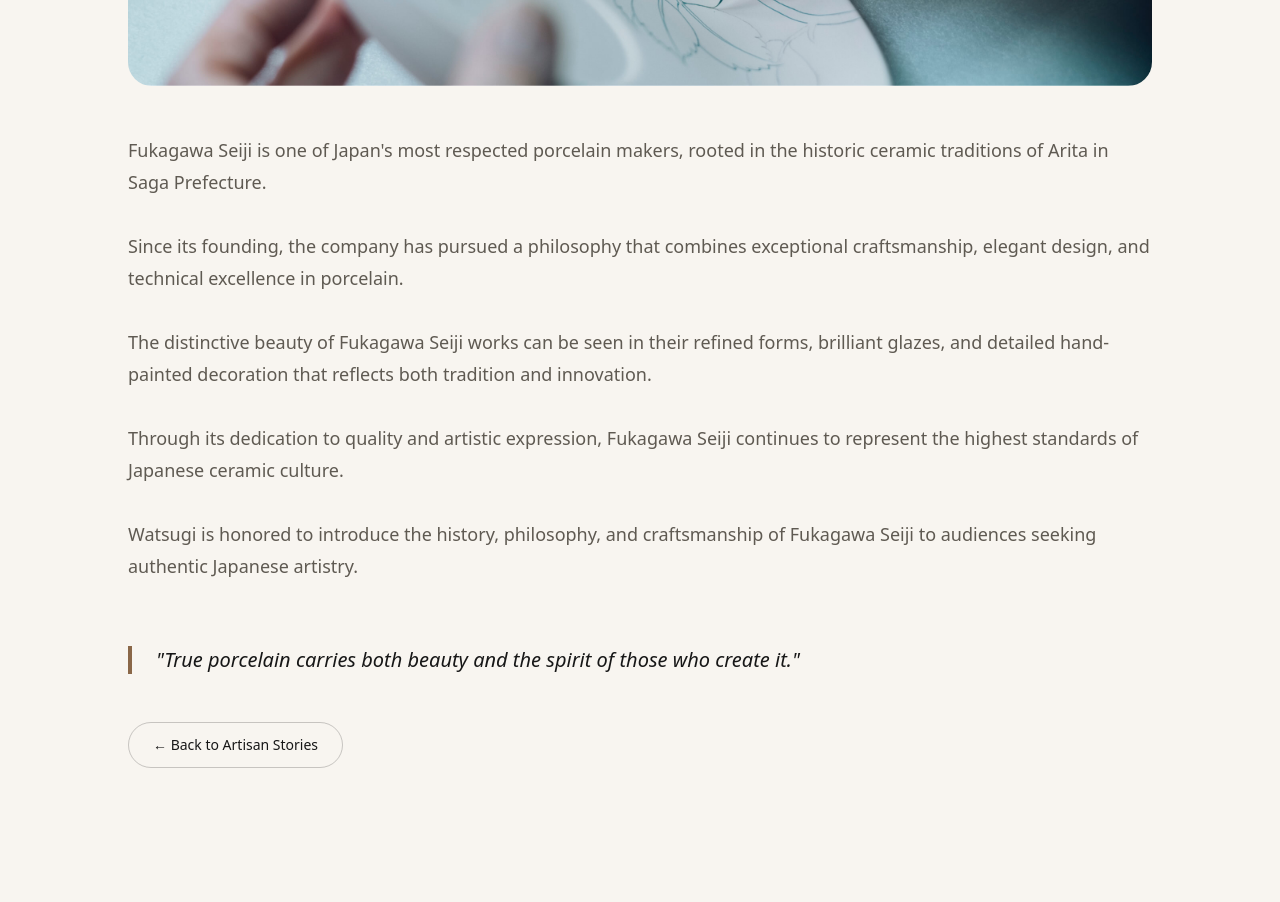
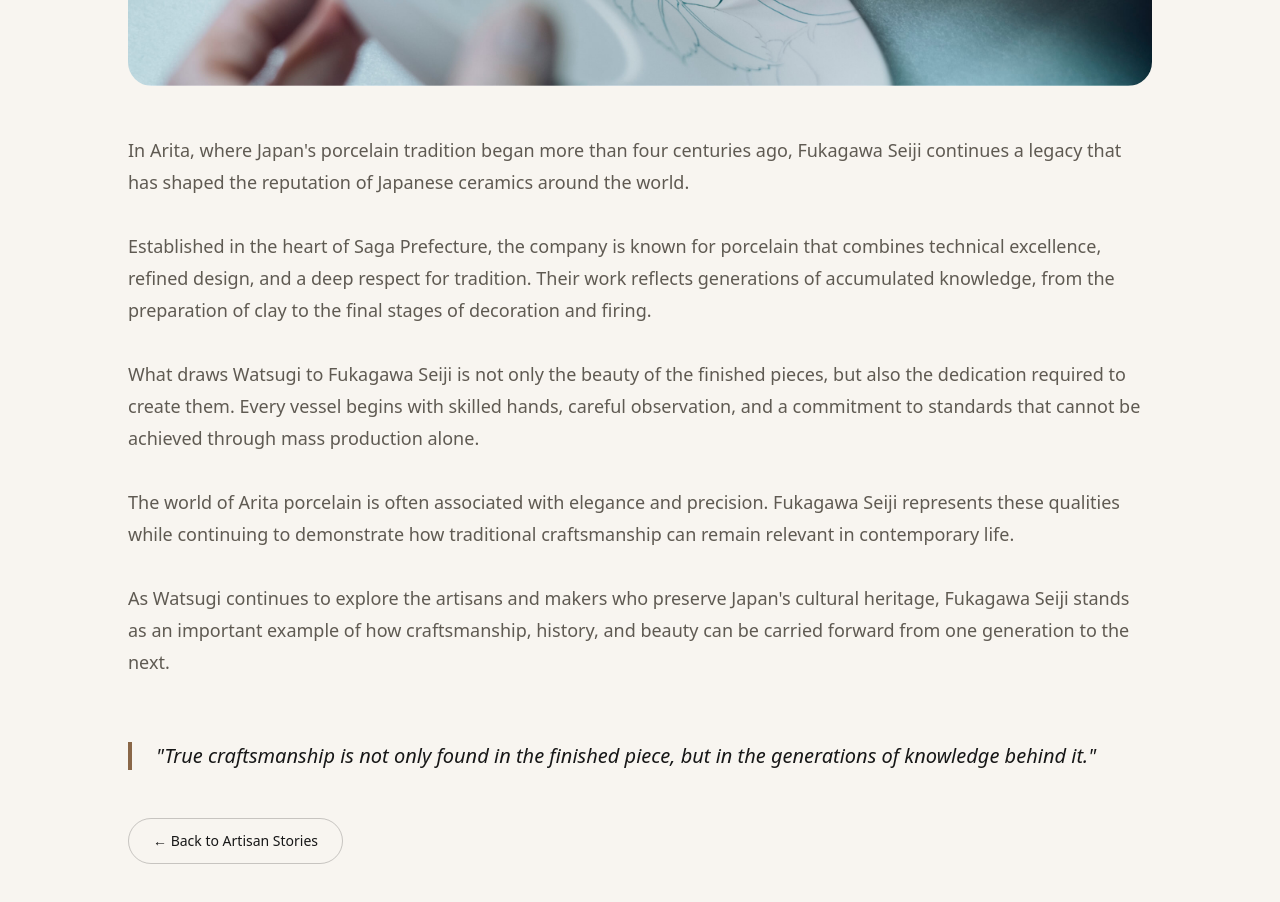
Before and after one commit to Watsugi/watsugi-website, a Next.js app: page /artisans/fukagawa-seiji in a window 1280 px wide. Shown: the part 660-1562 px from the top of the page. Before the commit the page ends 1524 px from the top, so only its background shows below. Built offline with nearby package versions, Linux system fonts and the light colour scheme.

Commit message:
Update page.tsx

```diff
--- a/app/artisans/fukagawa-seiji/page.tsx
+++ b/app/artisans/fukagawa-seiji/page.tsx
@@ -28,43 +28,42 @@
           </h1>
 
           <div className="space-y-8 text-lg leading-8 text-[#5F5A52]">
-
   <p>
-              Fukagawa Seiji is one of Japan's most respected
-              porcelain makers, rooted in the historic ceramic
-              traditions of Arita in Saga Prefecture.
+    In Arita, where Japan's porcelain tradition began more than four centuries ago,
+    Fukagawa Seiji continues a legacy that has shaped the reputation of Japanese
+    ceramics around the world.
   </p>
 
   <p>
-              Since its founding, the company has pursued a
-              philosophy that combines exceptional craftsmanship,
-              elegant design, and technical excellence in porcelain.
+    Established in the heart of Saga Prefecture, the company is known for porcelain
+    that combines technical excellence, refined design, and a deep respect for
+    tradition. Their work reflects generations of accumulated knowledge, from the
+    preparation of clay to the final stages of decoration and firing.
   </p>
 
   <p>
-              The distinctive beauty of Fukagawa Seiji works can
-              be seen in their refined forms, brilliant glazes,
-              and detailed hand-painted decoration that reflects
-              both tradition and innovation.
+    What draws Watsugi to Fukagawa Seiji is not only the beauty of the finished
+    pieces, but also the dedication required to create them. Every vessel begins
+    with skilled hands, careful observation, and a commitment to standards that
+    cannot be achieved through mass production alone.
   </p>
 
   <p>
-              Through its dedication to quality and artistic
-              expression, Fukagawa Seiji continues to represent
-              the highest standards of Japanese ceramic culture.
+    The world of Arita porcelain is often associated with elegance and precision.
+    Fukagawa Seiji represents these qualities while continuing to demonstrate how
+    traditional craftsmanship can remain relevant in contemporary life.
   </p>
 
   <p>
-              Watsugi is honored to introduce the history,
-              philosophy, and craftsmanship of Fukagawa Seiji
-              to audiences seeking authentic Japanese artistry.
+    As Watsugi continues to explore the artisans and makers who preserve Japan's
+    cultural heritage, Fukagawa Seiji stands as an important example of how
+    craftsmanship, history, and beauty can be carried forward from one generation
+    to the next.
   </p>
-
 </div>
 
 <blockquote className="mt-16 border-l-4 border-[#8A6748] pl-6 italic text-xl">
-            "True porcelain carries both beauty and the spirit
-            of those who create it."
+  "True craftsmanship is not only found in the finished piece, but in the generations of knowledge behind it."
 </blockquote>
           <div className="mt-12">
   <a
```
Lines whose indentation alone changed are shown as unchanged.
